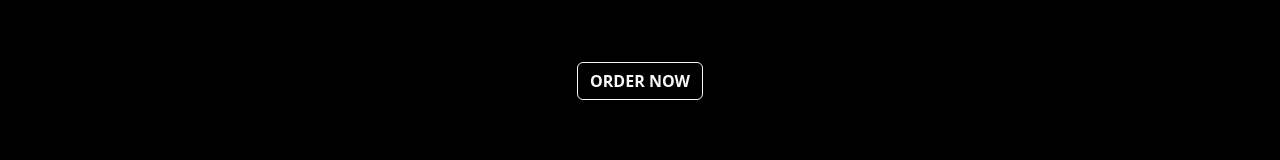
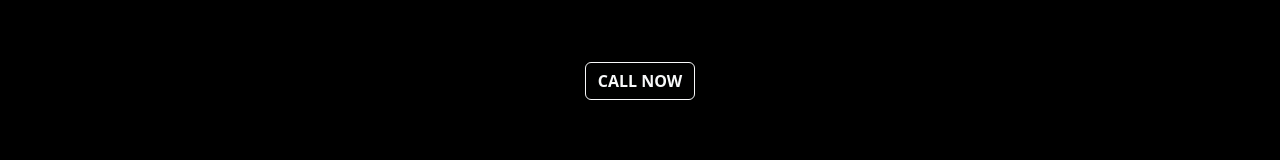
Before and after one commit to Trianglium/resturant, a React (Create React App) app: page / in a window 1280 px wide. Shown: the part 594-754 px from the top of the page. Built offline with nearby package versions, Linux system fonts and the light colour scheme; the HTML template or start-up script is replaced by a standard one; a web font is replaced by a local one.

Commit message:
Change "Order Now" to "Call Now"

```diff
--- a/src/core/Header.component.js
+++ b/src/core/Header.component.js
@@ -10,7 +10,7 @@ export function ImageHeader(props) {
           <Logo />
         </header>
         <div className="link-to-book-wrapper">
-          <a className="btn btn-outline-light" role="button" href="tel:+16305520200"><strong>Order now</strong></a>
+          <a className="btn btn-outline-light" role="button" href="tel:+16305520200"><strong>Call now</strong></a>
         </div>
       </section>
     )
```
